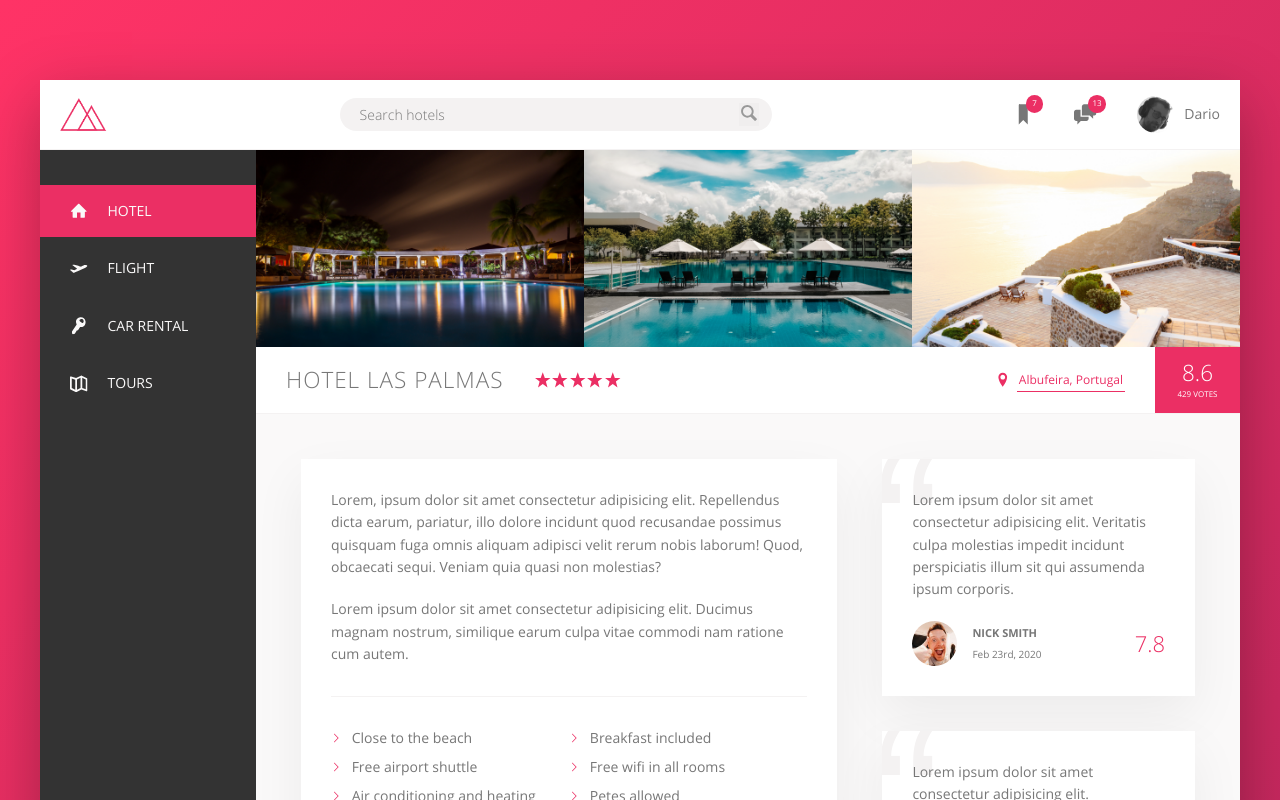
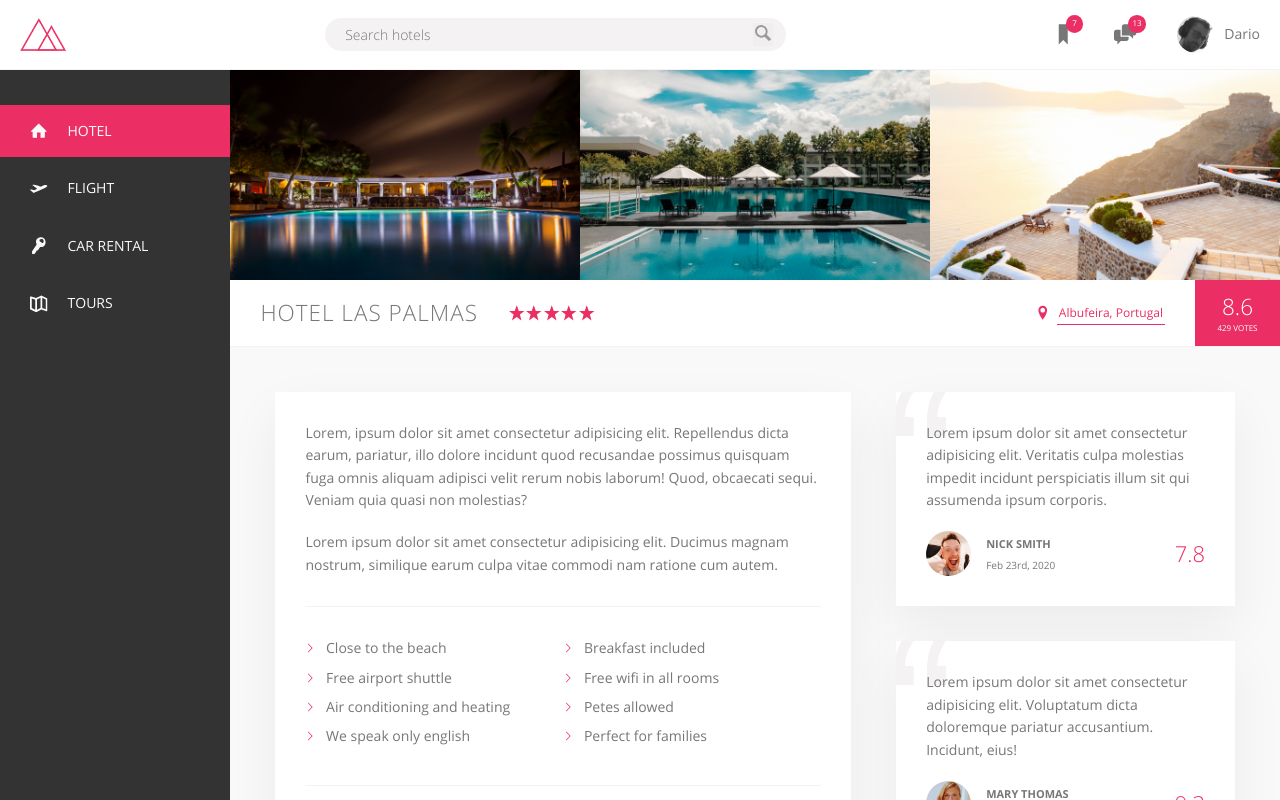
Before and after one commit to dario-piotrowicz/VueJS3-CSS_demo_Trillo_website_miniproject, a Vue app: page / in a window 1280 px wide. Shown: the top 800 px of the page. Built offline with nearby package versions, Linux system fonts and the light colour scheme.

Commit message:
added media-query to adapt the app-container on smaller screens

```diff
--- a/src/components/AppContainer.vue
+++ b/src/components/AppContainer.vue
@@ -28,6 +28,11 @@ export default {
   margin: 8rem auto;
   background-color: var(--color-gray-lightest);
   box-shadow: 0 2rem 6rem transparentize(#000, 0.7);
+
+  @media only screen and (max-width: 1285px) {
+    max-width: unset;
+    margin: 0;
+  }
 }
 
 .content {
```
